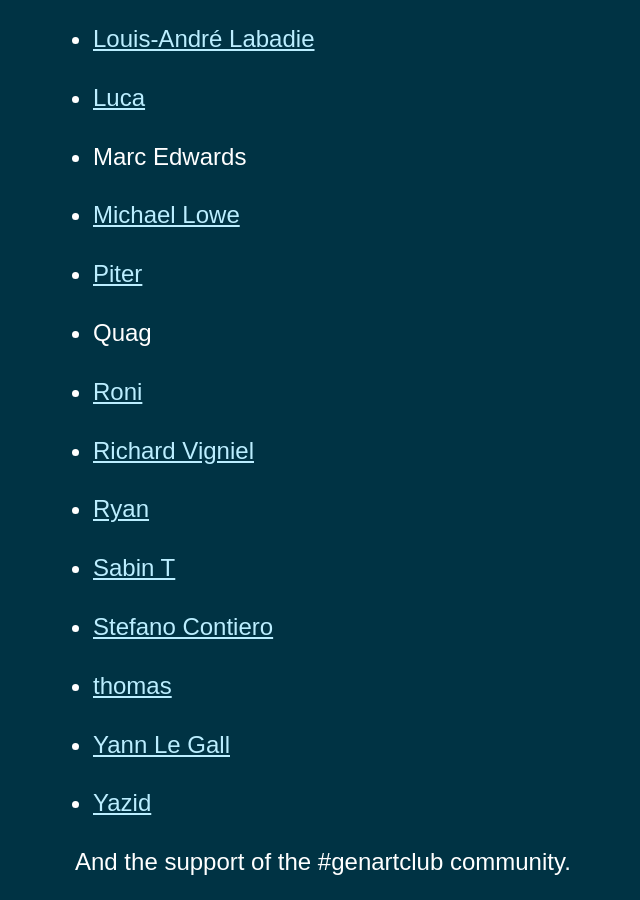
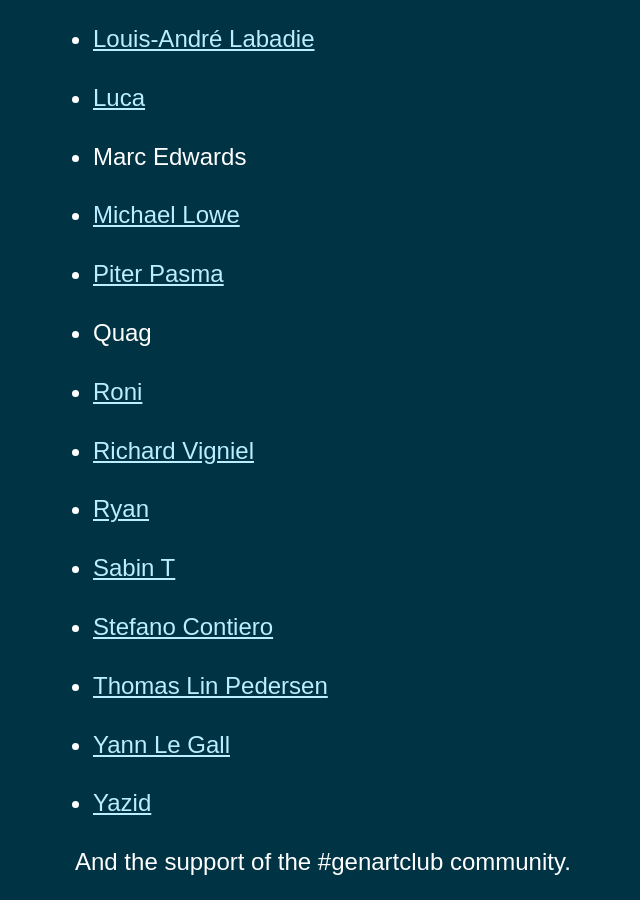
Before and after one commit to genuary2022/genuary2022.github.io, a Jekyll site: the page built from thanks.md, in a window 1280 px wide and 900 px high, scrolled down 1390 px. Shown: the whole window, without its empty margins (169-809 px from the left). Built offline with Jekyll 4.4.1, drawn with Linux system fonts in a browser that asks for light colours; our own code applies the rules of GitHub Pages for plain Markdown files.

Commit message:
update thanks

```diff
--- a/thanks.md
+++ b/thanks.md
@@ -22,14 +22,14 @@ Thanks go out to these wonderful people for contributing prompts, website help,
 * [Luca](https://twitter.com/ioan1x)
 * Marc Edwards
 * [Michael Lowe](https://twitter.com/mrjlowe)
-* [Piter](https://twitter.com/piterpasma)
+* [Piter Pasma](https://twitter.com/piterpasma)
 * Quag
 * [Roni](https://twitter.com/KaufmanRoni)
 * [Richard Vigniel](https://twitter.com/rvig_art)
 * [Ryan](https://twitter.com/rwstruhl)
 * [Sabin T](https://twitter.com/artbysabin)
 * [Stefano Contiero](https://twitter.com/stefan_contiero)
-* [thomas](https://twitter.com/thomasp85)
+* [Thomas Lin Pedersen](https://twitter.com/thomasp85)
 * [Yann Le Gall](https://twitter.com/yann_LeGall)
 * [Yazid](https://twitter.com/yazid)
 
```
